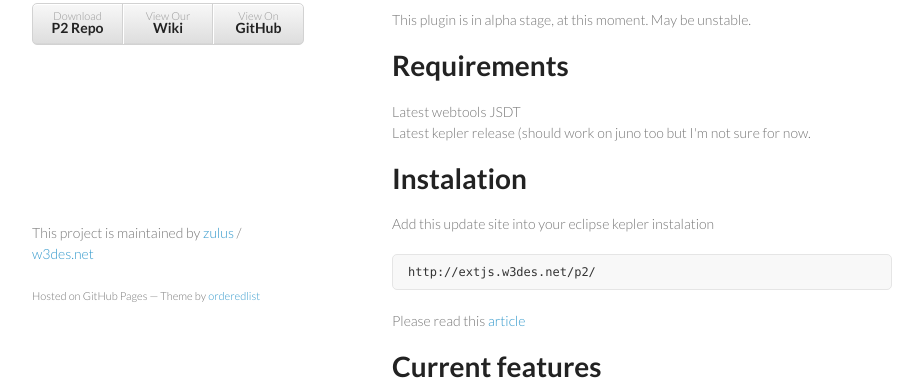
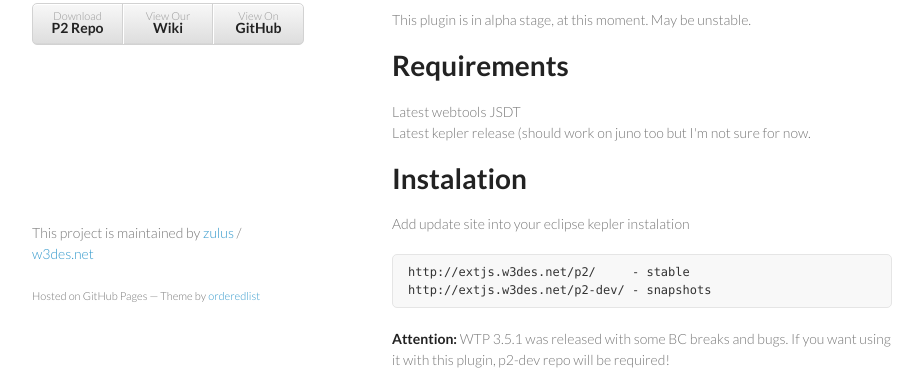
Before and after one commit to zulus/extjs-eclipse, a plain HTML site: page index.html in a window 1280 px wide. Shown: the part 425-810 px from the top of the page, without its empty margins (178-1101 px from the left). Drawn offline with nearby package versions, Linux system fonts and the light colour scheme; some packages are replaced by stand-ins of ours; a script that the page names is missing.

Commit message:
Repo urls

```diff
--- a/index.html
+++ b/index.html
@@ -52,7 +52,10 @@
 Latest kepler release (should work on juno too but I'm not sure for now.</p>
 
 <h1>Instalation</h1>
-<p>Add this update site into your eclipse kepler instalation <pre>http://extjs.w3des.net/p2/</pre></p>
+<p>Add update site into your eclipse kepler instalation </p>
+<pre>http://extjs.w3des.net/p2/     - stable
+http://extjs.w3des.net/p2-dev/ - snapshots</pre>
+<p><strong>Attention: </strong> WTP 3.5.1 was released with some BC breaks and bugs. If you want using it with this plugin, p2-dev repo will be required!</p>
 <p>Please read this <a href="https://github.com/zulus/extjs-eclipse/wiki/installation">article</a></p>
 
 <h1>Current features</h1>
```
